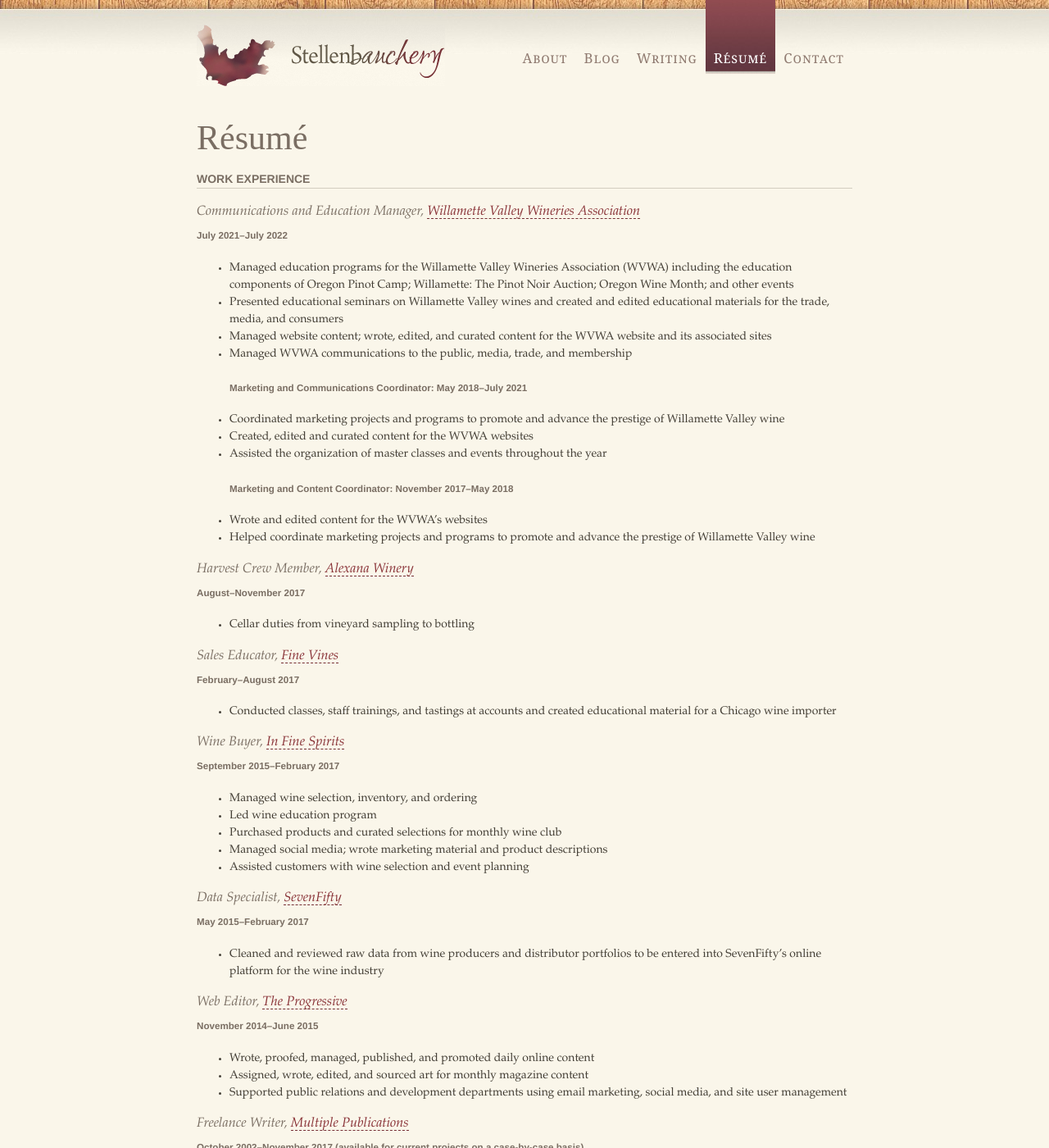
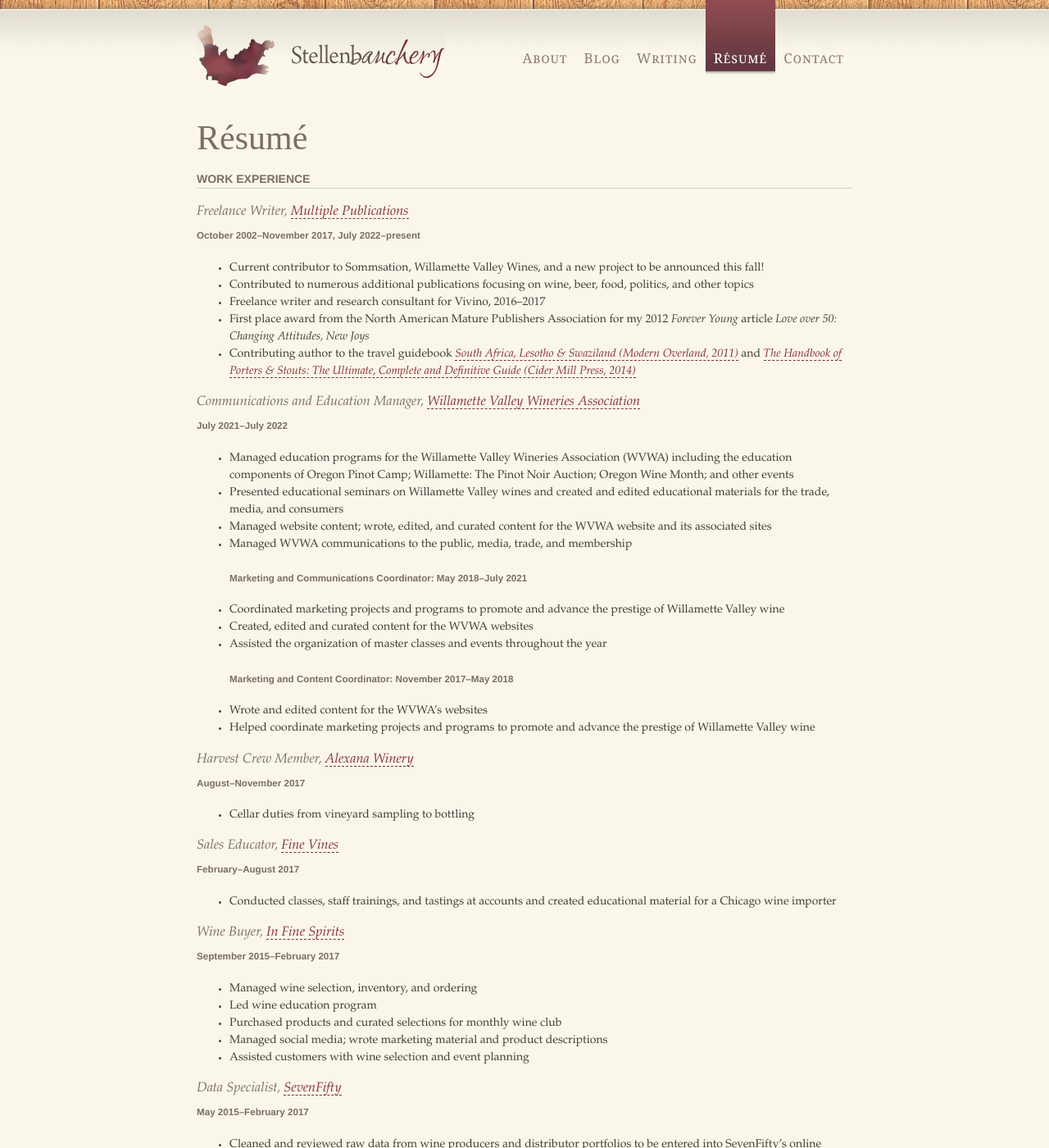
Before and after one commit to nywinewench/nywinewench.github.io, a Jekyll site: the page built from resume.md, in a window 1280 px wide and 1400 px high. Shown: the whole window at 82% size. Built offline with Jekyll 4.4.1, drawn with Linux system fonts in a browser that asks for light colours; some web fonts are replaced; comment, search, counter and statistics services are not loaded; some of the changed text lies outside the part shown.

Commit message:
resume updates

```diff
--- a/resume.md
+++ b/resume.md
@@ -4,6 +4,15 @@ title: Résumé
 ---
 
 #### Work Experience
+
+### Freelance Writer, [Multiple Publications](/writing.html)
+
+##### October 2002–November 2017, July 2022–present
+* Current contributor to Sommsation, Willamette Valley Wines, and a new project to be announced this fall!
+* Contributed to numerous additional publications focusing on wine, beer, food, politics, and other topics
+* Freelance writer and research consultant for Vivino, 2016–2017
+* First place award from the North American Mature Publishers Association for my 2012 _Forever Young_ article _Love over 50: Changing Attitudes, New Joys_
+* Contributing author to the travel guidebook [_South Africa, Lesotho & Swaziland (Modern Overland, 2011)_](http://www.modernoverland.com/store/index.php/south-africa-lesotho-swaziland.html) and [_The Handbook of Porters & Stouts: The Ultimate, Complete and Definitive Guide (Cider Mill Press, 2014)_](http://www.simonandschuster.com/books/The-Handbook-of-Porters-Stouts/Cider-Mill-Press/9781604334777)
 
 ### Communications and Education Manager, [Willamette Valley Wineries Association](http://willamettewines.com/)
 ##### July 2021–July 2022
@@ -54,15 +63,6 @@ title: Résumé
 * Wrote, proofed, managed, published, and promoted daily online content
 * Assigned, wrote, edited, and sourced art for monthly magazine content
 * Supported public relations and development departments using email marketing, social media, and site user management
-
-### Freelance Writer, [Multiple Publications](/writing.html)
-
-##### October 2002–November 2017 (available for current projects on a case-by-case basis)
-
-* Freelance writer and research consultant for Vivino, 2016–2017
-* First place award from the North American Mature Publishers Association for my 2012 _Forever Young_ article _Love over 50: Changing Attitudes, New Joys_
-* Contributing author to the travel guidebook [_South Africa, Lesotho & Swaziland (Modern Overland, 2011)_](http://www.modernoverland.com/store/index.php/south-africa-lesotho-swaziland.html) and [_The Handbook of Porters & Stouts: The Ultimate, Complete and Definitive Guide (Cider Mill Press, 2014)_](http://www.simonandschuster.com/books/The-Handbook-of-Porters-Stouts/Cider-Mill-Press/9781604334777)
-* Contributor to numerous additional publications focusing on wine, beer, food, politics, and other topics
 
 ### Assistant/Associate Editor, _Buffalo Spree Magazine_ and _Forever Young Magazine_
 
```
Also changed, not shown: other parts of resume.md (+1 -1 lines).
